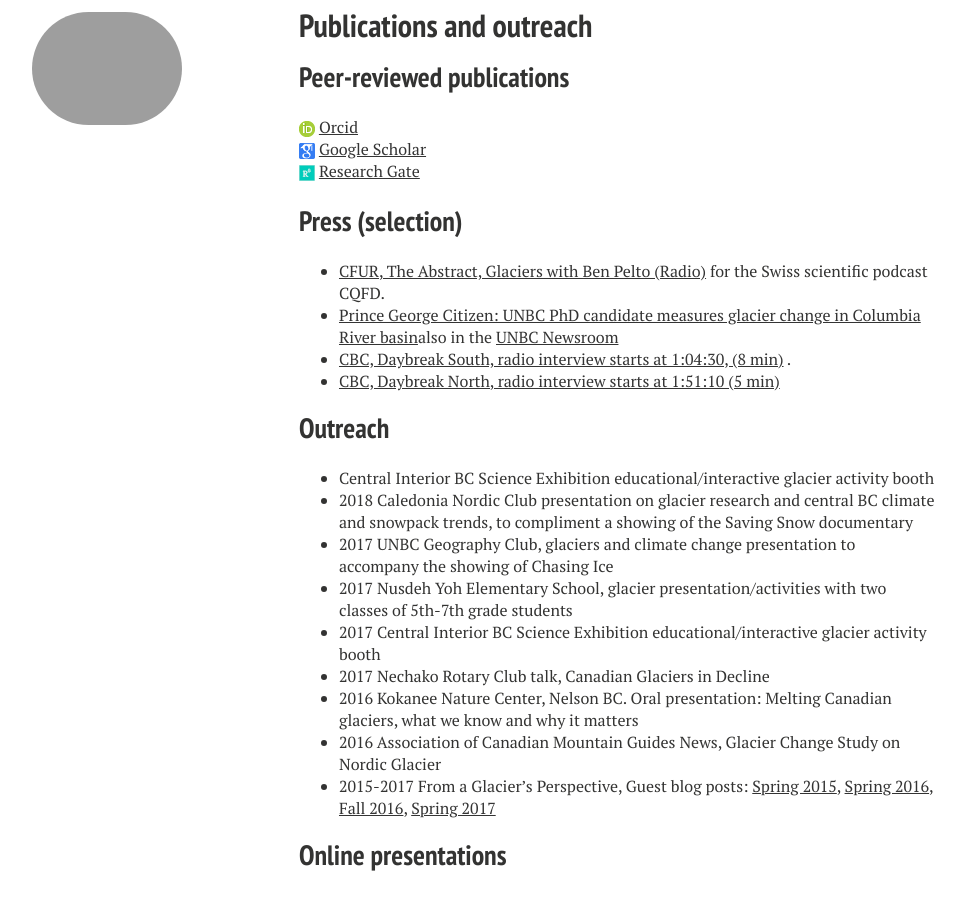
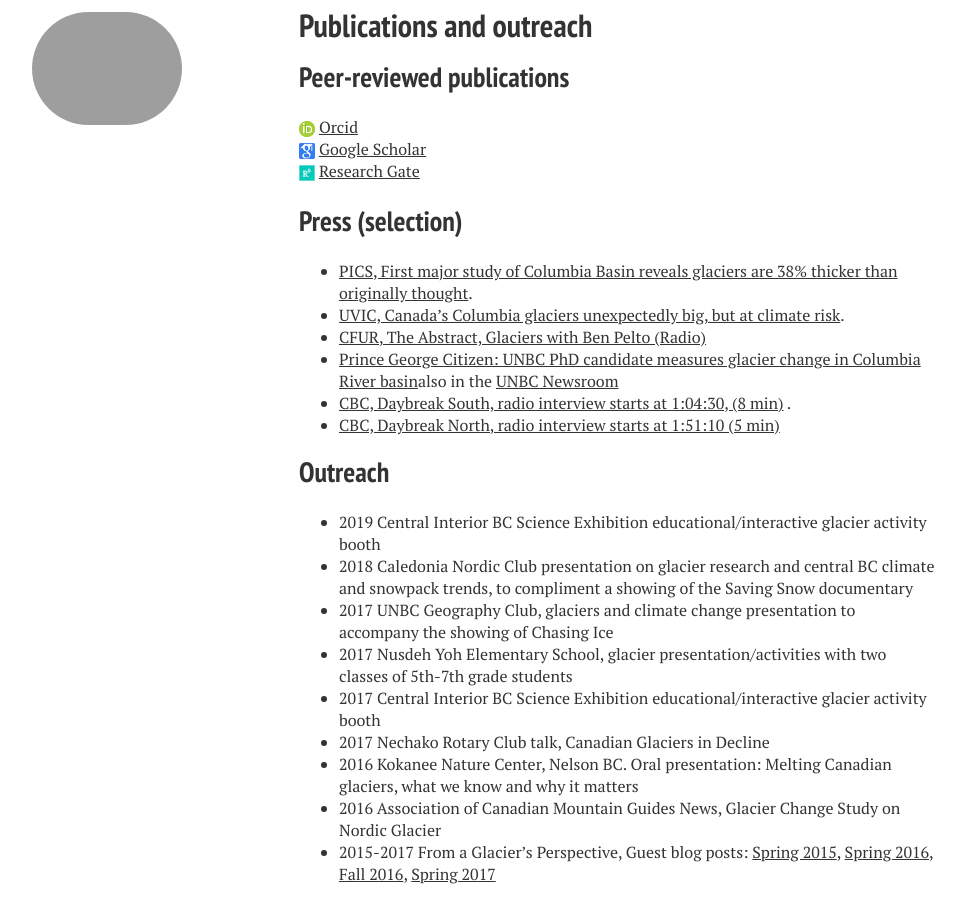
Before and after one commit to bpelto/bpelto.github.io, a Jekyll site: the page built from publications/index.md, in a window 1280 px wide and 900 px high, scrolled down 1069 px. Shown: the whole window, without its empty margins (21-986 px from the left). Built offline with Jekyll 4.4.1, drawn with Linux system fonts in a browser that asks for light colours; nearby versions of some CDN libraries.

Commit message:
update media, remove teams page

```diff
--- a/_data/navigation.yml
+++ b/_data/navigation.yml
@@ -12,9 +12,6 @@
 - title: Software
   url: /software/
 
-- title: Team
-  url: /team/
-
 - title: Posts
   url: /posts/
 
--- a/publications/index.md
+++ b/publications/index.md
@@ -13,14 +13,16 @@ title: "Publications and outreach"
 
 ## Press (selection)
 
-- [CFUR, The Abstract, Glaciers with Ben Pelto (Radio)](https://anchor.fm/the-abstract/episodes/Episode-1---Glaciers-with-Ben-Pelto-eb8sgd) for the Swiss scientific podcast CQFD.
+- [PICS, First major study of Columbia Basin reveals glaciers are 38% thicker than originally thought](https://pics.uvic.ca/research/first-major-study-columbia-basin-reveals-glaciers-are-38-thicker-originally-thought).
+- [UVIC, Canada’s Columbia glaciers unexpectedly big, but at climate risk](https://www.uvic.ca/news/media/2020+columbia-glaciers-pics-benpelto+media-release).
+- [CFUR, The Abstract, Glaciers with Ben Pelto (Radio)](https://anchor.fm/the-abstract/episodes/Episode-1---Glaciers-with-Ben-Pelto-eb8sgd)
 - [Prince George Citizen: UNBC PhD candidate measures glacier change in Columbia River basin](https://www.princegeorgecitizen.com/news/local-news/unbc-phd-candidate-measures-glacier-change-in-columbia-river-basin-1.23881343)also in the [UNBC Newsroom](https://www.unbc.ca/newsroom/unbc-stories/unbc-phd-candidate-measures-glacier-mass-change-columbia-river-basin)
 - [CBC, Daybreak South, radio interview starts at 1:04:30, (8 min)](https://www.cbc.ca/listen/live-radio/1-110-daybreak-south/clip/15725701-hand-research-150-mile-school-house-project-glacier-study-rutland-petition-wellness-column-kelowna-work-program)  .
 - [CBC, Daybreak North, radio interview starts at 1:51:10 (5 min)](https://t.co/rPI2kWgkt0)
 
 ## Outreach
 
-- Central Interior BC Science Exhibition educational/interactive glacier activity booth
+- 2019  Central Interior BC Science Exhibition educational/interactive glacier activity booth
 - 2018 	Caledonia Nordic Club presentation on glacier research and central BC climate and snowpack trends, to compliment a showing of the Saving Snow documentary
 - 2017 	UNBC Geography Club, glaciers and climate change presentation to accompany the showing of Chasing Ice
 - 2017 	Nusdeh Yoh Elementary School, glacier presentation/activities with two classes of 5th-7th grade students
```
